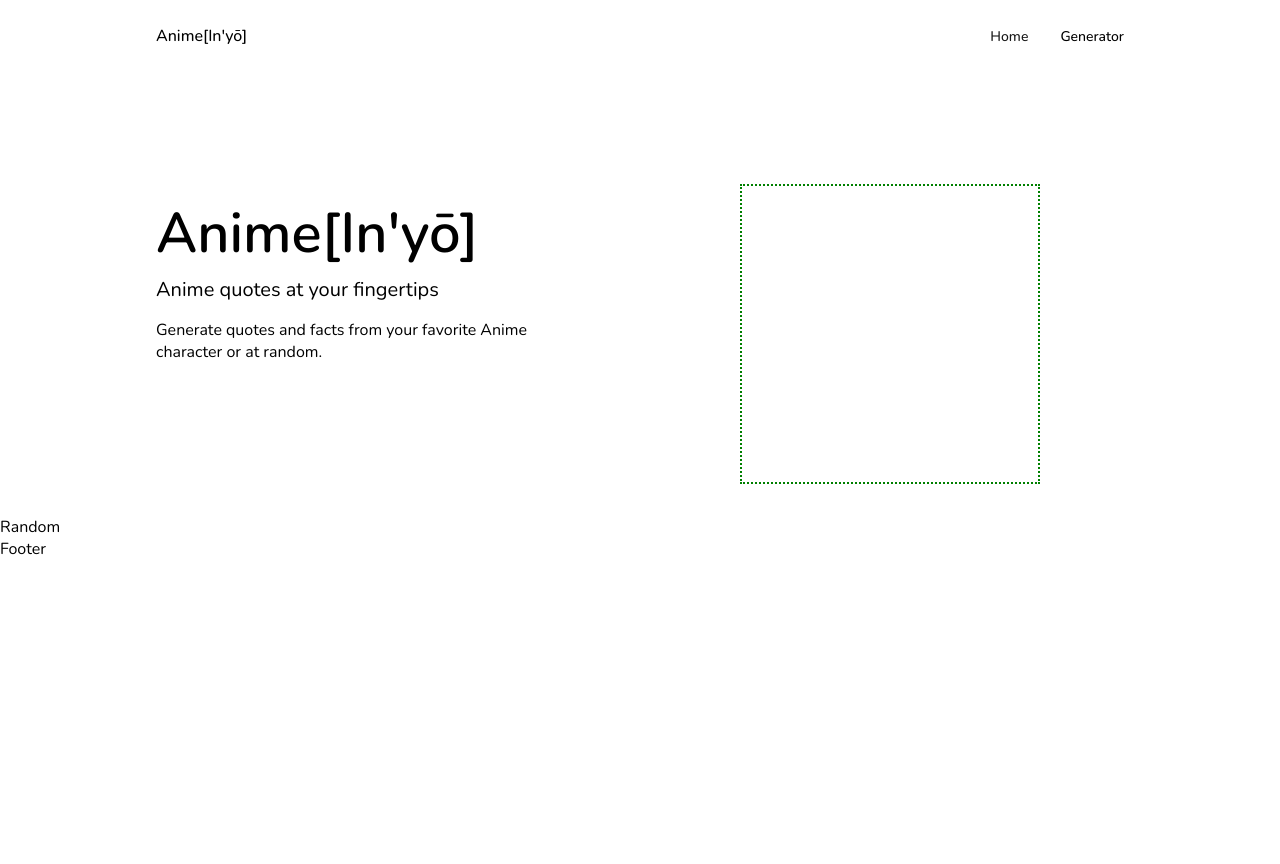
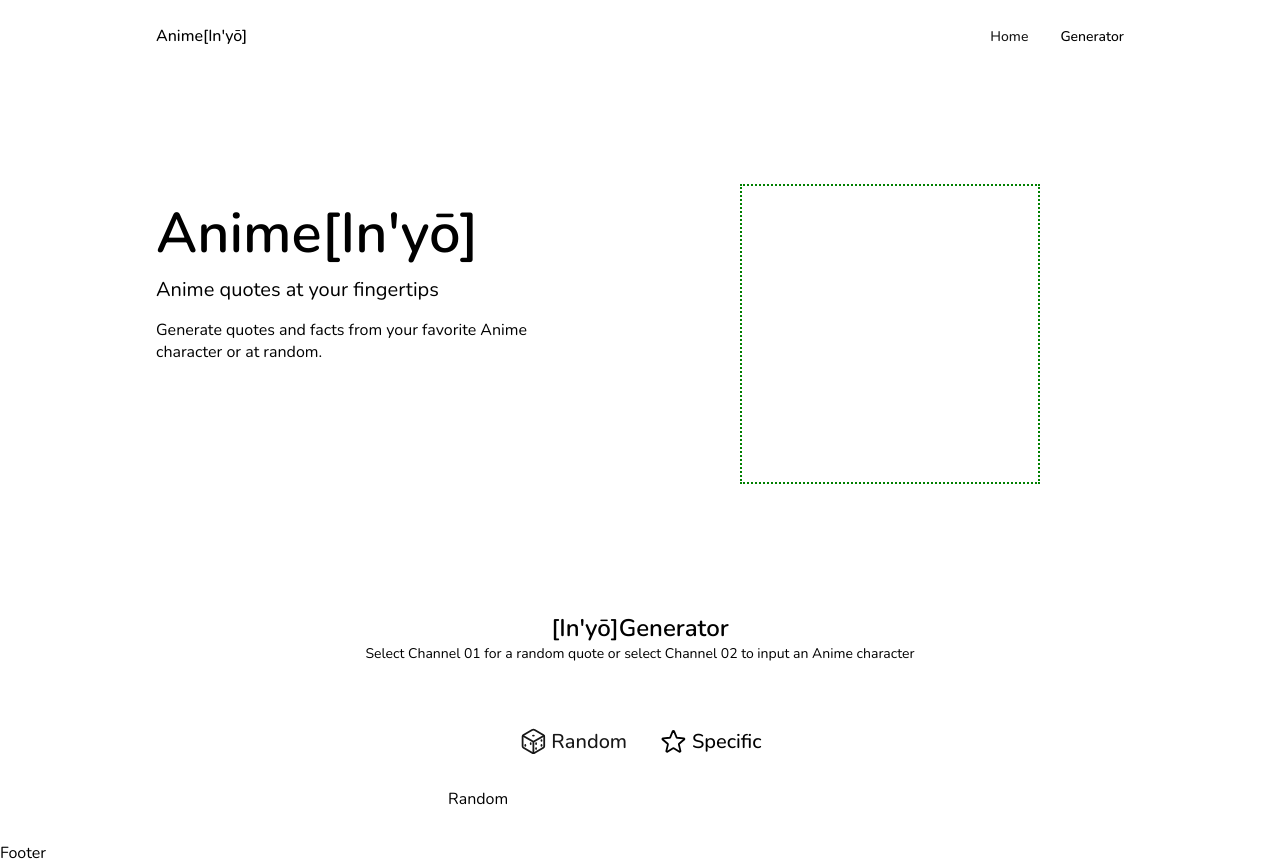
Before and after one commit to CyphrSylph/react-anime, a React (Create React App) app: page / in a window 1280 px wide. Before the commit the page ends 800 px from the top, so only its background shows below. Built offline with nearby package versions, Linux system fonts and the light colour scheme.

Commit message:
setup generator component with random and specific tabs

```diff
--- a/src/components/generator/Generator.jsx
+++ b/src/components/generator/Generator.jsx
@@ -1,10 +1,53 @@
-import React from 'react';
+import { React, useState } from 'react';
+import {IoDiceOutline } from 'react-icons/io5';
+import { HiOutlineStar } from 'react-icons/hi2';
+import Random from './Random';
+import Specific from './Specific';
 import './generator.css';
 
 const Generator = () => {
-  return (
-    <div>Random</div>
-  );
+  	const [toggleState, setToggleState] = useState(1)
+
+	const toggleGen = (index) => {
+		setToggleState(index);
+	};
+
+	return (
+		<section className="generator section">
+			<h2 className="section__title">[In'yō]Generator</h2>
+			<span className="section__subtitle">
+				Select Channel 01 for a random quote or select Channel 02 to input an Anime character
+			</span>
+			<div className="generator__container container">
+				<div className="generator__tabs">
+					<div className={toggleState === 1 ? "generator__button button--flex generator__active"
+						: "generator__button button--flex"} onClick={() => toggleGen(1)}>
+						<IoDiceOutline className="generator__icon" />
+						Random
+					</div>
+					<div className={toggleState === 2 ? "generator__button button--flex generator__active"
+						: "generator__button button--flex"} onClick={() => toggleGen(2)}>
+						<HiOutlineStar className="generator__icon" />
+						Specific
+					</div>
+				</div>
+				<div className="generator__sections">
+					<div className={toggleState === 1 ? "generator__content generator__content-active"
+					: "generator__content"}>
+						<div className="generator__data">
+							<Random />
+						</div>
+					</div>
+					<div className={toggleState === 2 ? "generator__content generator__content-active"
+					: "generator__content"}>
+						<div className="generator__data">
+							<Specific />
+						</div>
+					</div>
+				</div>
+			</div>
+		</section>
+	);
 }
 
 export default Generator;
--- /dev/null
+++ b/src/components/generator/Random.jsx
@@ -0,0 +1,10 @@
+import React from 'react';
+import './random.css';
+
+const Random = () => {
+  return (
+    <div>Random</div>
+  );
+}
+
+export default Random;
--- /dev/null
+++ b/src/components/generator/Specific.jsx
@@ -0,0 +1,10 @@
+import React from 'react';
+import './specific.css';
+
+const Specific = () => {
+  return (
+    <div>Specific</div>
+  );
+}
+
+export default Specific;
--- a/src/components/generator/generator.css
+++ b/src/components/generator/generator.css
@@ -0,0 +1,92 @@
+.generator__container {
+    max-width: 768px;
+}
+
+.generator__tabs {
+    display: flex;
+    justify-content: center;
+    margin-bottom: var(--mb-2);
+}
+
+.generator__button {
+    font-size: var(--h3-font-size);
+    font-weight: var(--font-medium);
+    color: var(--title-color);
+    margin: 0 var(--mb-1);
+    cursor: pointer;
+}
+.generator__button:hover {
+    color: var(--title-color-dark);
+}
+
+.generator__icon {
+    font-size: 1.8rem;
+    margin-right: var(--mb-0-25);
+}
+
+.generator__active {
+    color: var(--title-color-dark)
+}
+
+.generator__sections {
+    display: grid;
+    grid-template-columns: 0.5fr;
+    justify-content: center;
+}
+
+.generator__content {
+    display: none;
+}
+
+.generator__content-active {
+    display: block;
+}
+
+.generator__data {
+    display: grid;
+    grid-template-columns: 1fr max-content 1fr;
+    column-gap: 1.5rem;
+}
+
+.generator__title {
+    font-size: var(--normal-font-size);
+    font-weight: var(--font-medium);
+}
+
+.generator__subtitle {
+    display: inline-block;
+    font-size: var(--small-font-size);
+    margin-bottom: var(--mb-1);
+}
+
+
+/* BREAK POINTS */
+@media screen and (max-width: 992px) {
+    .generator__container {
+        margin-left: auto;
+        margin-right: auto;
+    }
+}
+
+@media screen and (max-width: 768px) {
+    .generator__container {
+        margin-left: var(--mb-1-5);
+        margin-right: var(--mb-1-5);
+    }
+}
+
+@media screen and (max-width: 576px) {
+    .generator__sections {
+        grid-template-columns: initial;
+    }
+
+    .generator__button {
+        margin: 0 var(--mb-0-75);
+    }
+}
+
+@media screen and (max-width: 350px) {
+    .generator__data {
+        gap: 0.5rem;
+    }
+}
```
Also changed, not shown: src/components/generator/random.css (added), src/components/generator/specific.css (added).
